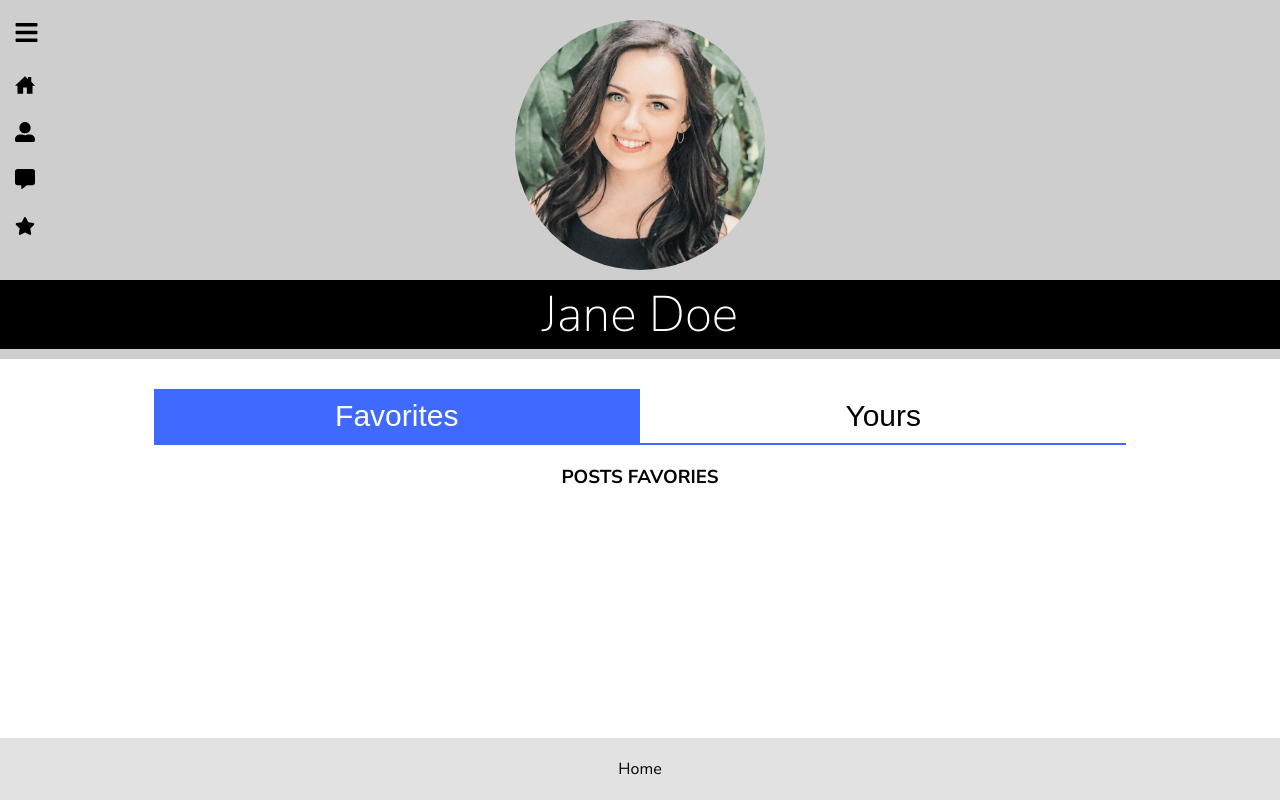
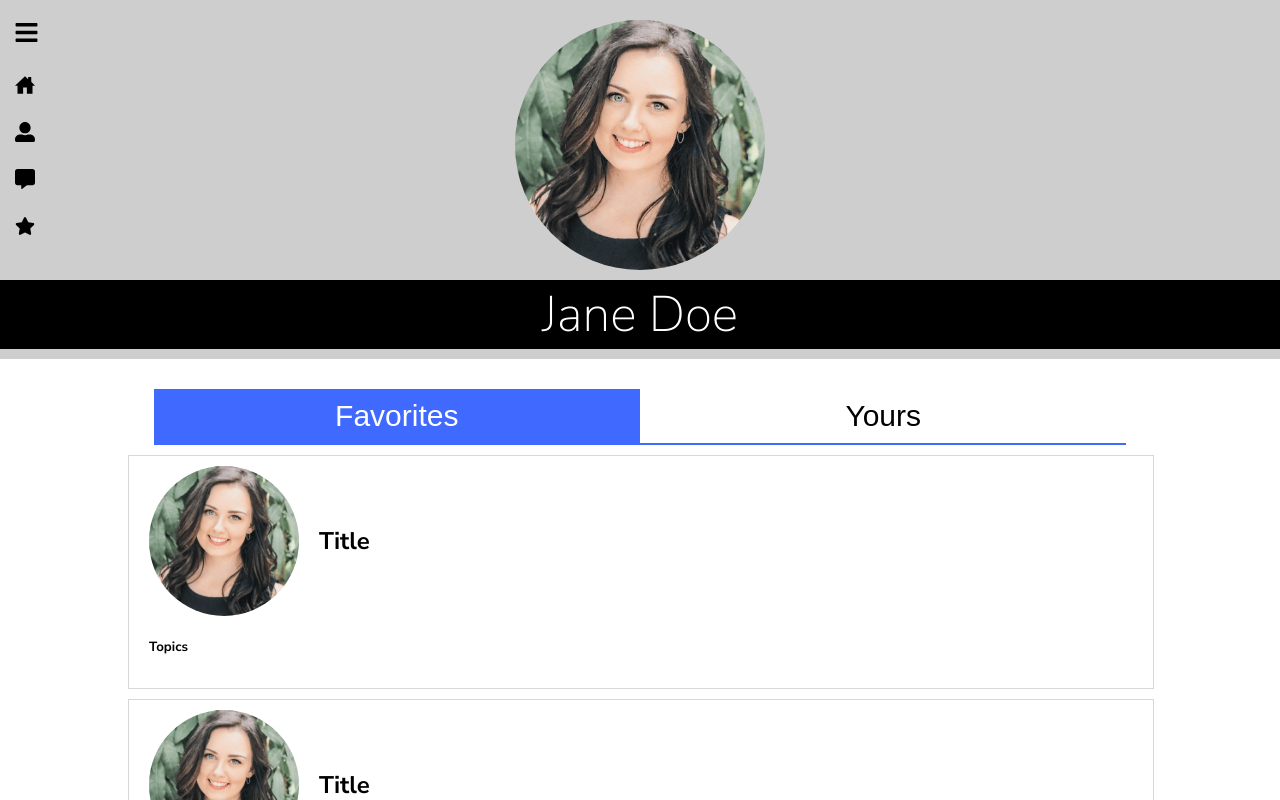
Before and after one commit to HugoDMiranda/Blog, a React (Create React App) app: page /User in a window 1280 px wide. Both pictures are taken after a click on the button "Favorites". Shown: the top 800 px of the page. Built offline with nearby package versions, Linux system fonts and the light colour scheme.

Commit message:
view User style update

```diff
--- a/src/sass/User.css
+++ b/src/sass/User.css
@@ -48,4 +48,45 @@
 .user-button .active {
   background-color: rgb(64, 105, 255);
   color: white;
+}
+.user-posts {
+  margin-bottom: 50px;
+  width: 80%;
+  display: flex;
+  flex-direction: column;
+  flex-wrap: wrap;
+}
+.user-posts-favorites {
+  border: 1px solid rgb(215, 215, 215);
+  margin-top: 10px;
+  padding: 10px 0px;
+  transition: 0.5s;
+  background: linear-gradient(to right, rgb(64, 105, 255) 50%, white 50%);
+  background-size: 200% 100%;
+  background-position: right;
+  width: 100%;
+}
+.user-posts-favorites:hover {
+  background-position: left;
+  color: white;
+}
+.user-posts-favorites a {
+  text-decoration: none;
+  color: black;
+}
+.user-posts-favorites-info {
+  display: flex;
+  align-items: center;
+  justify-content: flex-start;
+}
+.user-posts-favorites-info-img {
+  width: 150px;
+  border-radius: 50%;
+  margin-left: 20px;
+}
+.user-posts-favorites-info h2 {
+  margin-left: 20px;
+}
+.user-posts-favorites-topics {
+  margin-left: 20px;
 }/*# sourceMappingURL=User.css.map */
--- a/src/sass/User.scss
+++ b/src/sass/User.scss
@@ -52,4 +52,51 @@
       color: white;
     }
   }
+
+  &-posts {
+    margin-bottom: 50px;
+    width: 80%;
+    display: flex;
+    flex-direction: column;
+    flex-wrap: wrap;
+    &-favorites {
+      border: 1px solid rgb(215, 215, 215);
+      margin-top: 10px;
+      padding: 10px 0px;
+      transition: 0.5s;
+      background: linear-gradient(to right, rgb(64, 105, 255) 50%, white 50%);
+      background-size: 200% 100%;
+      background-position: right;
+      width: 100%;
+
+      &:hover {
+        background-position: left;
+        color: white;
+      }
+
+      a {
+        text-decoration: none;
+        color: black;
+      }
+      &-info {
+        display: flex;
+        align-items: center;
+        justify-content: flex-start;
+
+        &-img {
+          width: 150px;
+          border-radius: 50%;
+          margin-left: 20px;
+        }
+
+        h2 {
+          margin-left: 20px;
+        }
+      }
+
+      &-topics {
+        margin-left: 20px;
+      }
+    }
+  }
 }
--- a/src/views/User.js
+++ b/src/views/User.js
@@ -1,8 +1,10 @@
 import { useState } from "react";
+import { Link } from "react-router-dom";
 import "../sass/User.css";
 
 function User() {
   const [posts, setPosts] = useState(false);
+  const Test = [1, 2, 3, 4, 5];
 
   return (
     <div className="user">
@@ -25,7 +27,32 @@ function User() {
         </button>
       </div>
       <div className="user-posts">
-        {posts ? <h3>POSTS FAVORIES</h3> : <h3>POSTS YOURS</h3>}
+        {posts ? (
+          Test.map((test) => {
+            return (
+              <div
+                className="user-posts-favorites animate__animated animate__fadeInLeft "
+                key={test}
+              >
+                <Link to="/Main">
+                  <div className="user-posts-favorites-info">
+                    <img
+                      src="img/tes3.png"
+                      alt="user-img"
+                      className="user-posts-favorites-info-img"
+                    />
+                    <h2>Title</h2>
+                  </div>
+                  <div className="user-posts-favorites-topics">
+                    <h5>Topics</h5>
+                  </div>
+                </Link>
+              </div>
+            );
+          })
+        ) : (
+          <h3>POSTS YOURS</h3>
+        )}
       </div>
     </div>
   );
```
Also changed, not shown: 1 other file (tests, documents, lock files or other folders).
